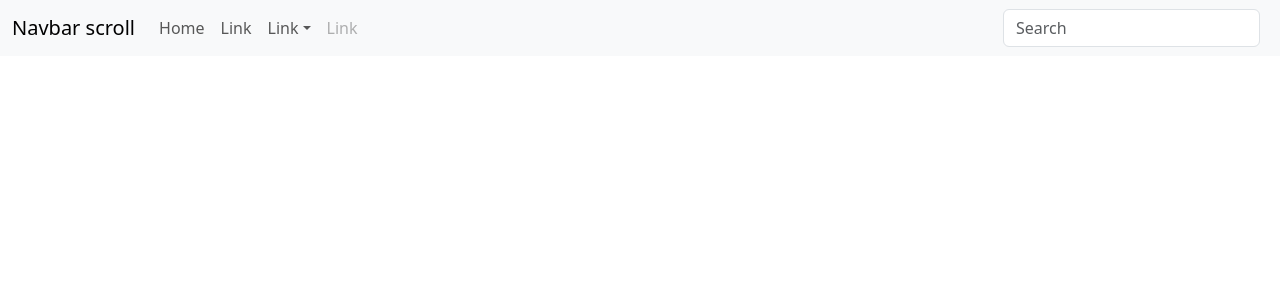
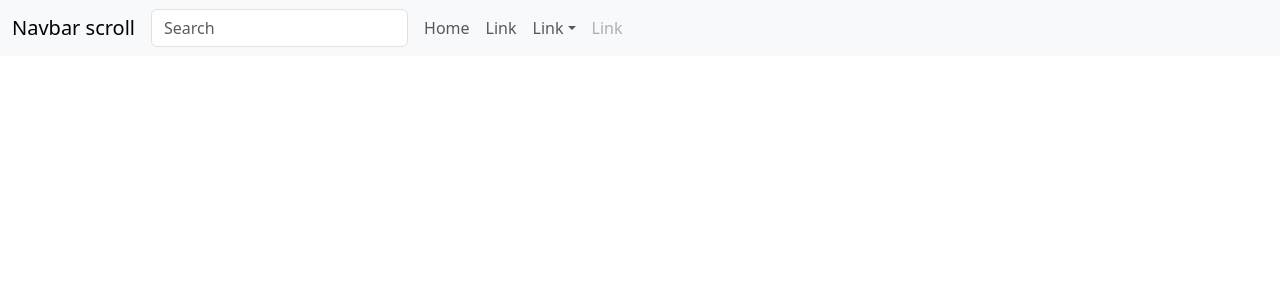
Before and after one commit to lucanardi00/BW-III, a React (Vite) app: page / in a window 1280 px wide. Shown: the top 300 px of the page. Built offline with nearby package versions, Linux system fonts and the light colour scheme; no server answers.

Commit message:
change nav

```diff
--- a/src/App.jsx
+++ b/src/App.jsx
@@ -3,7 +3,7 @@ import "./App.css";
 import { useDispatch, useSelector } from "react-redux";
 import { useEffect, useState } from "react";
 import { fetchUserProfileAction } from "./redux/actions";
-import NavScrollExample from "./components/Searchbar";
+import MyNavbar from "./components/MyNavbar";
 import ProfilePage from "./components/ProfilePage";
 
 function App() {
@@ -17,7 +17,7 @@ function App() {
 
   return (
     <>
-      <NavScrollExample />
+      <MyNavbar />
       <ProfilePage />
     </>
   );
--- a/src/components/Searchbar.jsx
+++ b/src/components/MyNavbar.jsx
@@ -1,24 +1,26 @@
-import { useState } from 'react';
-import Container from 'react-bootstrap/Container';
-import Form from 'react-bootstrap/Form';
-import Nav from 'react-bootstrap/Nav';
-import Navbar from 'react-bootstrap/Navbar';
-import NavDropdown from 'react-bootstrap/NavDropdown';
-import { useDispatch } from 'react-redux';
+import { useState } from "react";
+import Container from "react-bootstrap/Container";
 
-function NavScrollExample() {
-    const [query, setQuery] = useState('me')
-    const dispatch = useDispatch()
+import Nav from "react-bootstrap/Nav";
+import Navbar from "react-bootstrap/Navbar";
+import NavDropdown from "react-bootstrap/NavDropdown";
+import { useDispatch } from "react-redux";
+import MySearchBar from "./MySearchBar";
+
+function MyNavbar() {
+  const [query, setQuery] = useState("me");
+  const dispatch = useDispatch();
 
   return (
     <Navbar expand="lg" className="bg-body-tertiary">
       <Container fluid>
         <Navbar.Brand href="#">Navbar scroll</Navbar.Brand>
+        <MySearchBar />
         <Navbar.Toggle aria-controls="navbarScroll" />
         <Navbar.Collapse id="navbarScroll">
           <Nav
             className="me-auto my-2 my-lg-0"
-            style={{ maxHeight: '100px' }}
+            style={{ maxHeight: "100px" }}
             navbarScroll
           >
             <Nav.Link href="#action1">Home</Nav.Link>
@@ -37,18 +39,10 @@ function NavScrollExample() {
               Link
             </Nav.Link>
           </Nav>
-          <Form className="d-flex">
-            <Form.Control
-              type="search"
-              placeholder="Search"
-              className="me-2"
-              aria-label="Search"
-            />
-          </Form>
         </Navbar.Collapse>
       </Container>
     </Navbar>
   );
 }
 
-export default NavScrollExample;
+export default MyNavbar;
--- /dev/null
+++ b/src/components/MySearchBar.jsx
@@ -0,0 +1,15 @@
+import { Form } from "react-bootstrap";
+
+const MySearchBar = () => {
+  return (
+    <Form className="d-flex">
+      <Form.Control
+        type="search"
+        placeholder="Search"
+        className="me-2"
+        aria-label="Search"
+      />
+    </Form>
+  );
+};
+export default MySearchBar;
```
